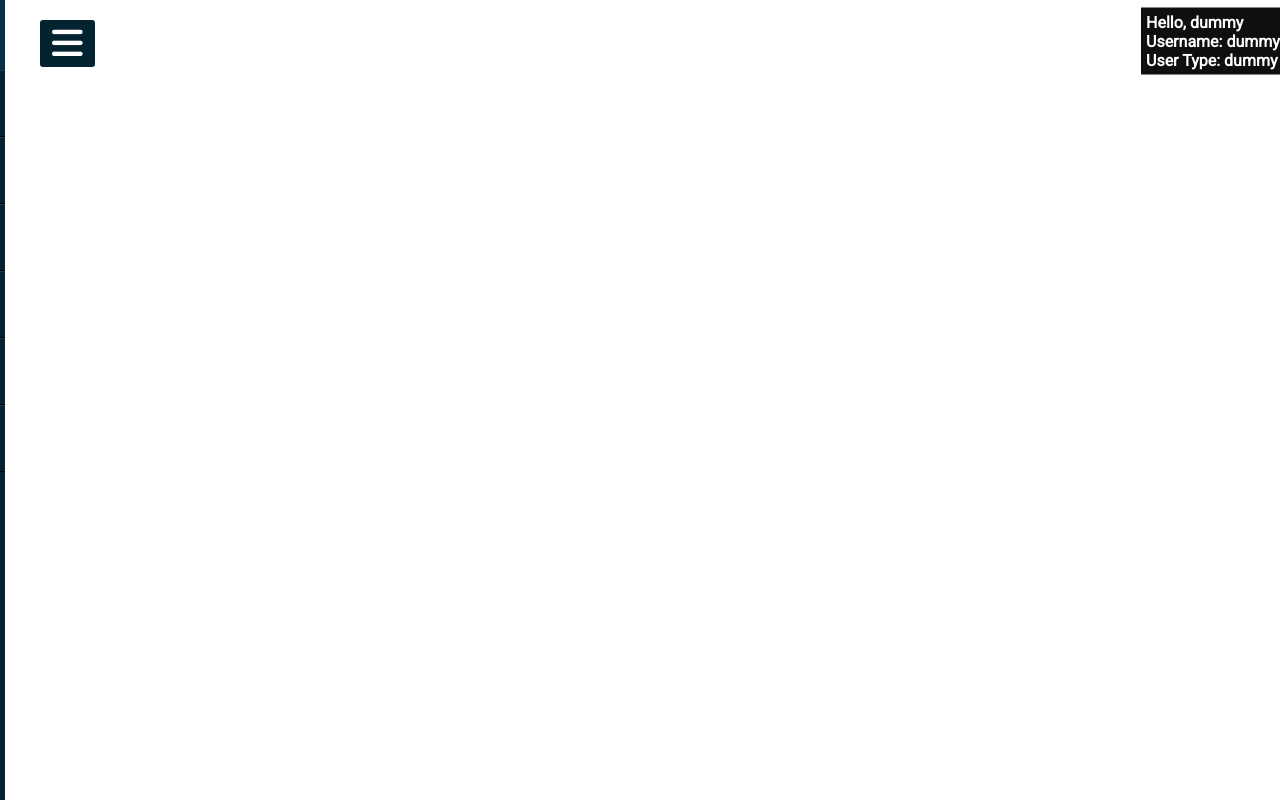
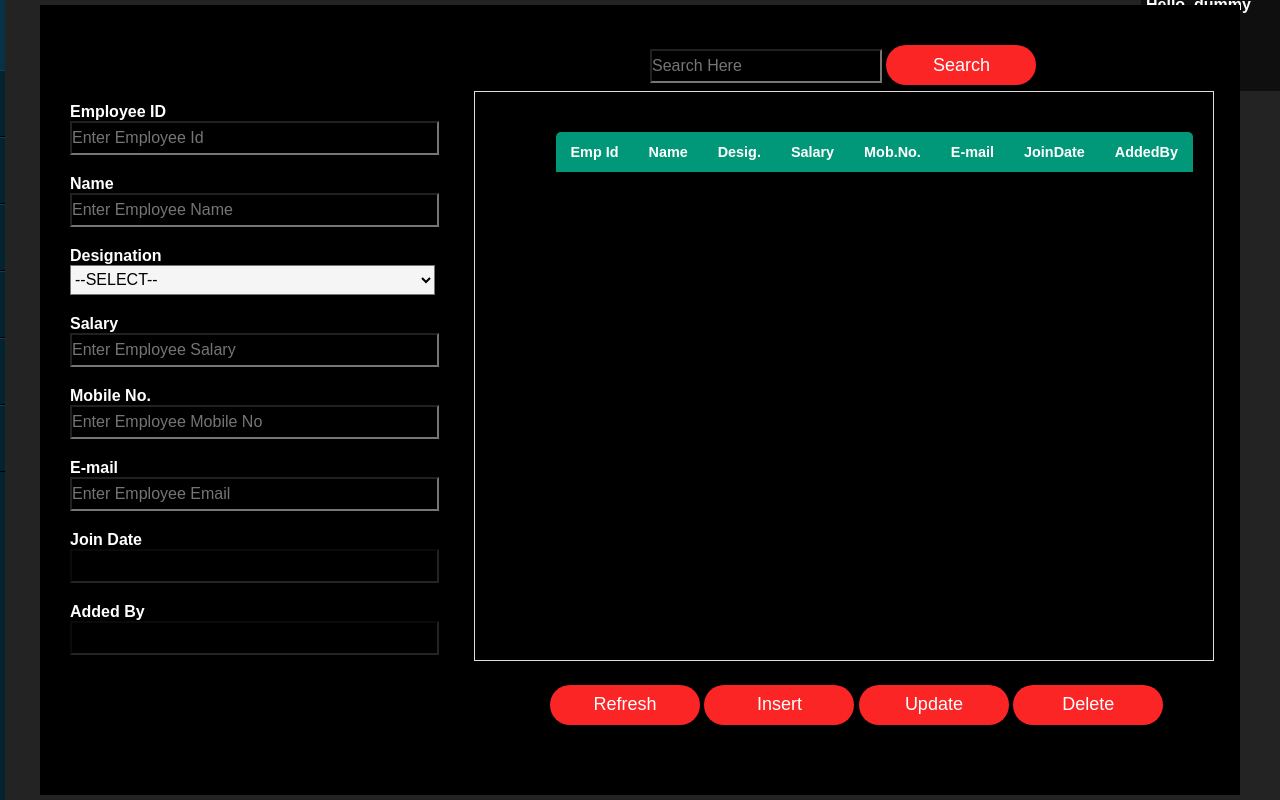
Before and after one commit to tanvirtanjum/Business-Tool-v4, a Node server app: page /adminDash/empManageAdmin in a window 1280 px wide. Run offline with Node 20, Linux system fonts and the light colour scheme; lists and menus that the app fills with data are empty; some libraries are stand-ins or nearby versions.

Commit message:
Employee Management(Admin) Done
Css , Html

```diff
--- /dev/null
+++ b/assets/styles/manage.css
@@ -0,0 +1,156 @@
+body {
+    margin: 0;
+    padding: 0;
+    background-color: rgb(36, 35, 35);
+    background-size: cover;
+    font-family: sans-serif;
+    overflow: hidden;
+}
+
+.box {
+    width: 1200px;
+    height: 790px;
+    background: #000;
+    color: #fff;
+    top: 50%;
+    left: 50%;
+    position: absolute;
+    transform: translate(-50%, -50%);
+    box-sizing: border-box;
+    padding: 40px 30px;
+}
+
+h1 {
+    margin: 0;
+    padding: 0 0 10px;
+    text-align: center;
+    font-size: 22px;
+}
+
+.box p {
+    margin: 0;
+    padding: 0;
+    font-weight: bold;
+}
+
+.box input[type="text"] {
+    width: 32%;
+    margin-bottom: 20px;
+}
+
+.box input[type="number"] {
+    width: 32%;
+    margin-bottom: 20px;
+}
+
+.box input[type="text"] {
+    background: transparent;
+    height: 30px;
+    color: #fff;
+    font-size: 16px;
+}
+
+.box select {
+    width: 32%;
+    height: 30px;
+    background: whitesmoke;
+    font-size: 16px;
+    margin-bottom: 20px;
+}
+
+.box input[type="number"] {
+    background: transparent;
+    height: 30px;
+    color: #fff;
+    font-size: 16px;
+}
+
+.box input[type="submit"] {
+    border: none;
+    outline: none;
+    height: 40px;
+    width: 150px;
+    background: #fb2525;
+    color: #fff;
+    font-size: 18px;
+    border-radius: 20px;
+}
+
+.box input[type="button"] {
+    border: none;
+    outline: none;
+    height: 40px;
+    width: 150px;
+    background: #fb2525;
+    color: #fff;
+    font-size: 18px;
+    border-radius: 20px;
+}
+
+.box input[type="submit"]:hover {
+    cursor: pointer;
+    background: #ffc107;
+    color: #000;
+}
+
+.box input[type="button"]:hover {
+    cursor: pointer;
+    background: #ffc107;
+    color: #000;
+}
+
+.table {
+    width: 740px;
+    height: 570px;
+    top: 47%;
+    left: 67%;
+    position: absolute;
+    transform: translate(-50%, -50%);
+    box-sizing: border-box;
+    padding: 40px 30px;
+    overflow: scroll;
+}
+
+.table {
+    padding: 20px;
+    border: 1px solid #ddd;
+    background-color: #000;
+}
+
+.content-table {
+    border-collapse: collapse;
+    margin: 20px 0;
+    margin-left: 15px;
+    font-size: 0.9em;
+    min-width: 400px;
+    border-radius: 5px 5px 0 0;
+    overflow: hidden;
+    box-shadow: 0 0 20px rgba(0, 0, 0, 0.15);
+}
+
+.content-table thead tr {
+    background-color: #009879;
+    color: #ffffff;
+    text-align: center;
+    font-weight: bold;
+}
+
+.content-table th,
+.content-table td {
+    padding: 12px 15px;
+}
+
+.content-table tbody tr {
+    border-bottom: 1px solid #dddddd;
+}
+
+.content-table tbody tr:nth-last-of-type(even) {
+    background-color: #f3f3f3;
+}
+
+.content-table tbody tr:last-of-type {
+    border-bottom: 2px solid #009879;
+}
+input[name="Search"]{
+    width: 20%;
+}
--- a/views/adminDash/empManageAdmin/index.ejs
+++ b/views/adminDash/empManageAdmin/index.ejs
@@ -1,4 +1,8 @@
-<%- include('../common.ejs') -%>
+<!-- sidebar Included -->
+
+<%-include('../common.ejs') -%>
+
+
 <!DOCTYPE html>
 <html lang="en">
 <head>
@@ -6,9 +10,61 @@
     <meta name="viewport" content="width=device-width, initial-scale=1.0">
     <title>Document</title>
     <link rel="stylesheet" type="text/css" href="../assets/styles/common.css">
+    <link rel="stylesheet" type="text/css" href="../assets/styles/manage.css">
 
 </head>
 <body>
+    <div class="box">
 
+        <input style="width: 20%; margin-left: 580px;" id="search" type="text" name="Search" placeholder="Search Here">
+        <input id="btnSearch"type="submit" value="Search">
+        <form action="post" name="manage" onsubmit="return validForm()">
+            <p>Employee ID</p>
+            <input type="text" name="empId" placeholder="Enter Employee Id" value="" >
+            <p>Name</p>
+            <input type="text" name="empName" placeholder="Enter Employee Name" value="" >
+            <p>Designation</p>
+            <select id="designation" name="designation">
+                <option selected="" disabled="">--SELECT--</option>
+                <option id="manager" value="manager">Manager</option>
+                <option id="admin" value="admin">Admin</option>
+                <option id="salesman" value="salesman">SalesMan</option>
+            </select><br>
+            <p>Salary</p>
+            <input type="text" name="empSalary" placeholder="Enter Employee Salary" value="" >
+            <p>Mobile No.</p>
+            <input type="text" name="empMobileNo" placeholder="Enter Employee Mobile No" value="" >
+            <p>E-mail</p>
+            <input type="text" name="empEmail" placeholder="Enter Employee Email" value="" >
+            <p>Join Date</p>
+            <input type="text" name="empJoinDate" value="" disabled>
+            <p>Added By</p>
+            <input type="text" name="empAddedBy"  value="" disabled>
+        </form>
+        <div align="right" class="table">
+            <table class="content-table">
+                <thead>
+                    <tr>
+                        <th>Emp Id</th>
+                        <th>Name</th>
+                        <th>Desig.</th>
+                        <th>Salary</th>
+                        <th>Mob.No.</th>
+                        <th>E-mail</th>
+                        <th>JoinDate</th>
+                        <th>AddedBy</th>
+                    </tr>
+                </thead>
+                <!-- <tbody>
+                    ejs code here
+                </tbody> -->
+
+            </table>
+        </div>
+        <input style="margin-top: 10px; margin-left: 480px;" type="submit" name="refresh" value="Refresh">
+        <input type="submit" name="insert" value="Insert">
+        <input type="submit" name="update"value="Update">
+        <input type="submit" name="delete" value="Delete">
+    </div>
 </body>
 </html>
```
